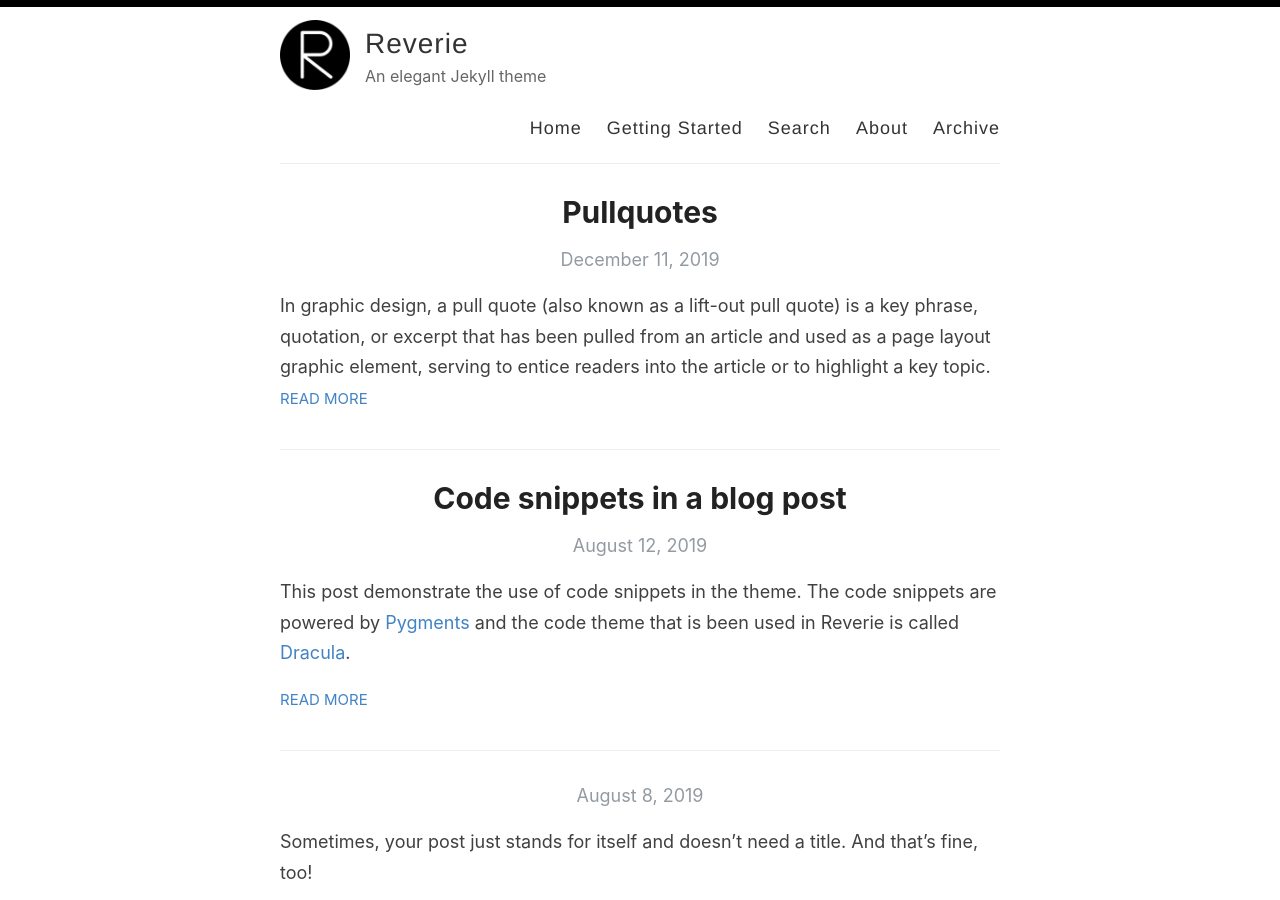
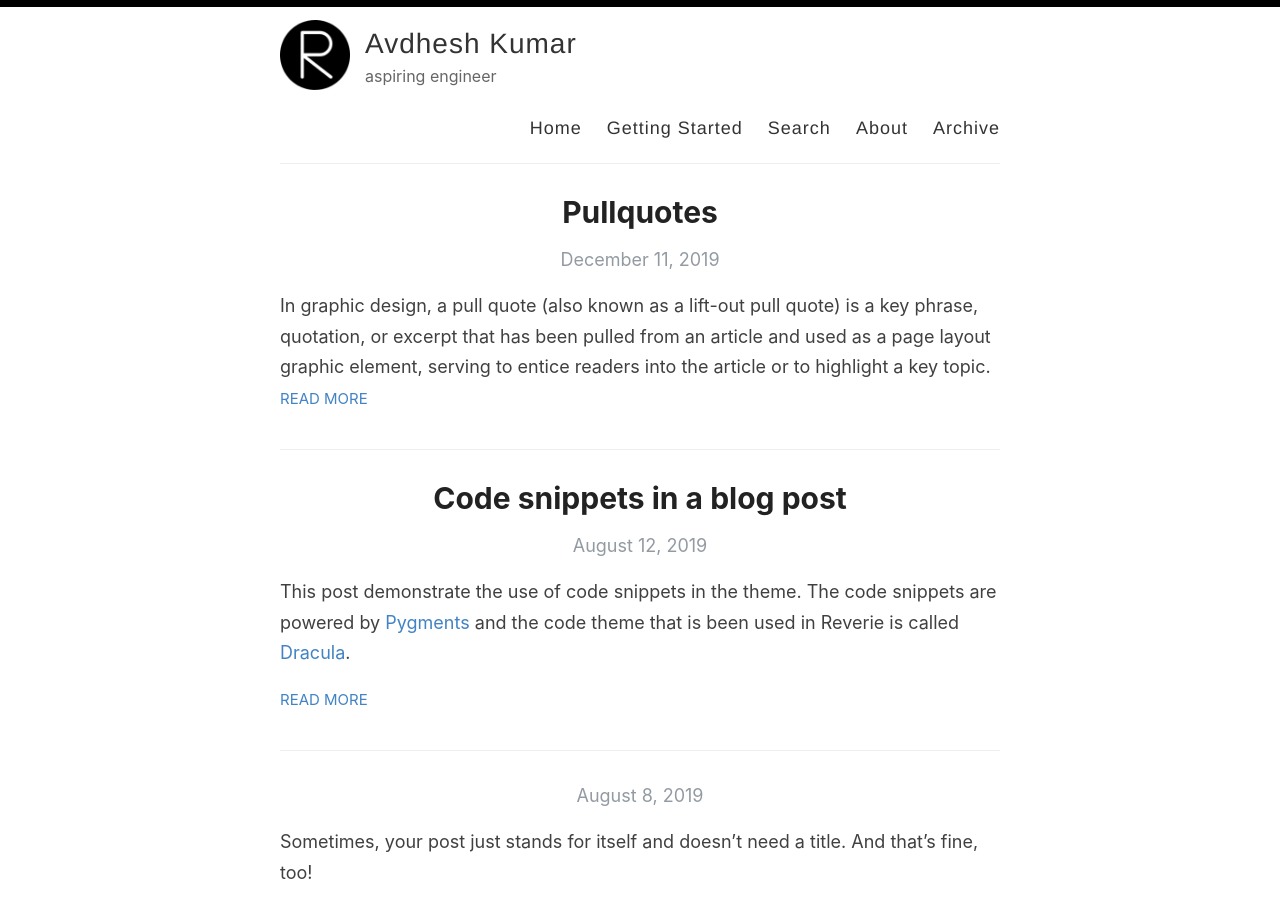
Before and after one commit to akgcode/akgcode.github.io, a Jekyll site: the page built from index.html, in a window 1280 px wide and 900 px high. Built offline with Jekyll 4.4.1, drawn with Linux system fonts in a browser that asks for light colours; the list of posts is cut into pages by our own code.

Commit message:
Update _config.yml

```diff
--- a/_config.yml
+++ b/_config.yml
@@ -3,13 +3,13 @@
 #
 
 # Name of your site (displayed in the header)
-name: Reverie
+name: Avdhesh Kumar
 
 # Name of the author
-author: Amit Merchant
+author: Avdhesh Kumar
 
 # Short bio or description (displayed in the header)
-description: An elegant Jekyll theme
+description: aspiring engineer
 
 # URL of your avatar or profile pic (you could use your GitHub profile pic)
 avatar: /images/reverie.png
@@ -21,15 +21,15 @@ avatar: /images/reverie.png
 # Includes an icon in the footer for each username you enter
 footer-links:
   dribbble:
-  email: amit.d.merchant@gmail.com
+  email: avdhesh.kumar1221@gmail.com
   facebook:
   flickr:
-  github: amitmerchant1990/reverie
+  github: akgcode
   instagram:
-  linkedin:
+  linkedin: avdhesh-akg
   pinterest:
-  rss: rss
-  twitter: amit_merchant
+  rss:
+  twitter:
   stackoverflow:
   youtube: # channel/<your_long_string> or user/<user-name>
   googleplus: # anything in your profile username that comes after plus.google.com/
@@ -48,14 +48,14 @@ google_analytics: UA-43339302-11
 
 # Your website URL (e.g. http://amitmerchant1990.github.io or http://www.amitmerchant.com)
 # Used for Sitemap.xml and your RSS feed
-url: http://www.amitmerchant.com/reverie
-enforce_ssl: https://www.amitmerchant.com/reverie
+url: https://akgcode.github.io/
+enforce_ssl: https://akgcode.github.io/
 
 # If you're hosting your site at a Project repository on GitHub pages
 # (http://yourusername.github.io/repository-name)
 # and NOT your User repository (http://yourusername.github.io)
 # then add in the baseurl here, like this: "/repository-name"
-baseurl: "/reverie"
+baseurl: "/akgcode"
 
 #
 # !! You don't need to change any of the configuration flags below !!
```
